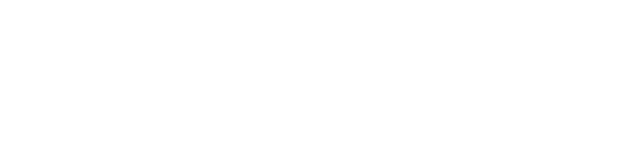
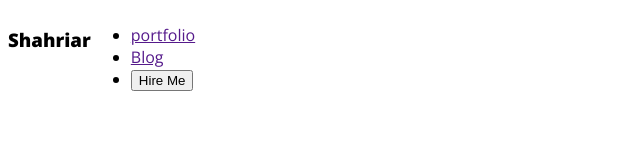
Before and after one commit to Shahriar004/my-portfolio, a plain HTML site: page index.html in a window 1280 px wide. Shown: the whole page, without its empty margins (0-640 px from the left). Drawn offline with nearby package versions, Linux system fonts and the light colour scheme.

Commit message:
header is beig done by me

```diff
--- a/index.html
+++ b/index.html
@@ -4,10 +4,21 @@
     <meta charset="UTF-8">
     <meta name="viewport" content="width=\, initial-scale=1.0">
     <title>Shahriar's portfolio</title>
+    <link rel="stylesheet" href="./styles/portfolio.css">
+    <link rel="preconnect" href="https://fonts.googleapis.com">
+<link rel="preconnect" href="https://fonts.gstatic.com" crossorigin>
+<link href="https://fonts.googleapis.com/css2?family=Open+Sans:ital,wght@0,300..800;1,300..800&display=swap" rel="stylesheet">
 </head>
-<body>
+<body class="open-sans-normal">
     <header>
-
+        <nav>
+            <h3 class="nav-title">Shahriar</h3>
+            <ul>
+                <li><a href="">portfolio</a></li>
+                <li><a href="">Blog</a></li>
+                <li><a href=""><button>Hire Me</button></a></li>
+            </ul>
+        </nav>
     </header>
     <main>
 
--- /dev/null
+++ b/styles/portfolio.css
@@ -0,0 +1,20 @@
+
+.open-sans-normal{
+  font-family: "Open Sans", sans-serif;
+  font-optical-sizing: auto;
+  font-style: normal;
+  font-variation-settings:
+    "wdth" 100;
+}
+
+
+/* Nav styles */
+nav{
+    display: flex;
+}
+
+.nav-title{
+    font-size: 45;
+    font-weight: 800;
+
+}
```
